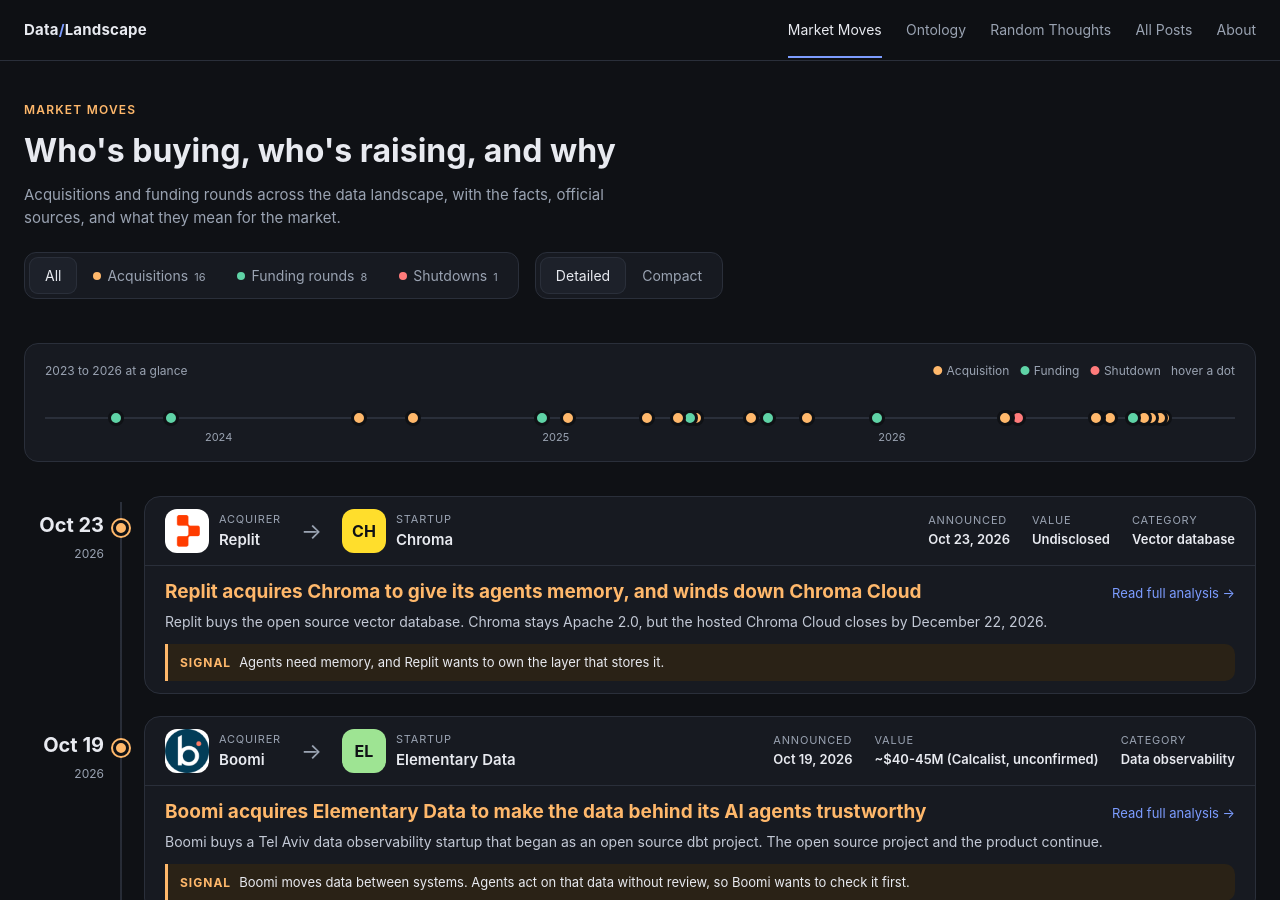
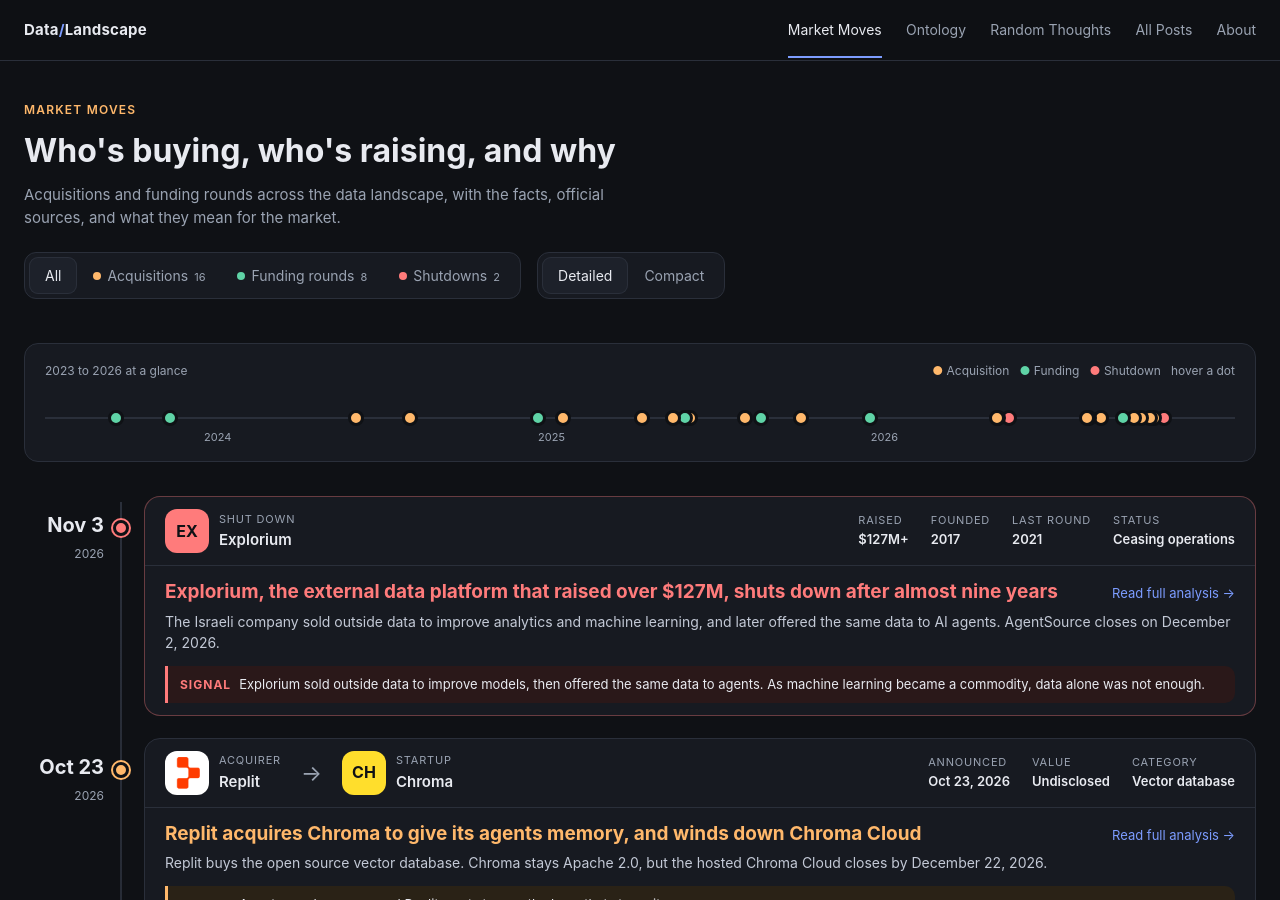
Before and after one commit to itayb-dt/data_landscape, a Jekyll site: the page built from index.html, in a window 1280 px wide and 900 px high. Built offline with Jekyll 4.4.1, drawn with Linux system fonts in a browser that asks for light colours.

Commit message:
Add Explorium shutdown article and Market Moves card
Article on Explorium ceasing operations: the original external data platform,
why the agent repositioning kept the same data core, funding history from the
2019 Series A to the 2021 $75M Series C, and the founders' stated reasons. Add
the shutdown card with a signal to events.yml.

Co-Authored-By: Claude Sonnet 5.5 <noreply@anthropic.com>

```diff
--- a/_data/events.yml
+++ b/_data/events.yml
@@ -10,6 +10,23 @@
 #            post    (URL of our analysis; marks the event as analysed and adds a card
 #                     to the detailed view. A card also needs the card fields below.)
 # `when` is the label shown on the timeline; `date` positions the dot in the overview strip.
+- type: shut
+  date: 2026-11-03
+  when: "Nov 3"
+  company: Explorium
+  abbr: EX
+  color: "#ff7b7b"
+  stage: Ceasing operations
+  headline: Explorium, the external data platform that raised over $127M, shuts down after almost nine years
+  tldr: The Israeli company sold outside data to improve analytics and machine learning, and later offered the same data to AI agents. AgentSource closes on December 2, 2026.
+  nums:
+    - {label: Raised, value: "$127M+"}
+    - {label: Founded, value: "2017"}
+    - {label: Last round, value: "2021"}
+  signal: Explorium sold outside data to improve models, then offered the same data to agents. As machine learning became a commodity, data alone was not enough.
+  area: External data for analytics and AI
+  post: /blog_posts/shutdown/026_SHUTDOWN_explorium_external_data.html
+
 - type: shut
   date: 2026-05-18
   when: "May 18"
--- /dev/null
+++ b/blog_posts/shutdown/026_SHUTDOWN_explorium_external_data.md
@@ -0,0 +1,51 @@
+---
+title: "Explorium, the external data platform that raised over $127M, shuts down after almost nine years"
+published: 2026-11-04
+---
+On November 3, 2026, Explorium's founders [announced](https://www.explorium.ai/blog/news-and-updates/farewell-from-explorium-with-gratitude/) that the company is "ceasing operations". The Israeli startup raised more than $127M, [CTech reports](https://www.calcalistech.com/ctechnews/article/skvs9uupme). Its last product, AgentSource, [will be discontinued on December 2, 2026](https://www.explorium.ai/blog/news-and-updates/important-notice-agentsource-will-be-discontinued-on-december-2-2026/).
+
+## The Problem: The data you need to improve a model is outside your company
+
+A company's own data only tells part of the story. A lender predicting defaults knows its customers' payments, but not how their businesses are doing. A retailer forecasting demand knows its sales, but not the weather, local events or what competitors charge. Most of the signals that would make a model better sit outside the company, scattered across vendors, in different formats, with no common keys.
+
+A data scientist's day shows the cost. Finding a candidate source, getting access, matching its records to your customers, and testing whether it helps is weeks of work, and most sources turn out to add nothing.
+
+## The Solution: One platform to find, match and test outside data
+
+Explorium, founded in 2017 by Omer Har, Or Tamir and Maor Shlomo, sold ["the External Data Platform to improve Analytics and Machine Learning"](https://www.insightpartners.com/ideas/explorium-closes-75m-series-c-amid-soaring-demand-for-external-data/). It connected organizations to thousands of external data sources and signals, matched them to the customer's records, and automatically picked the ones that improved the model. Early uses were lead scoring, default risk, fraud and demand forecasting. Customers in 2021 included PepsiCo, Melio, BlueVine and GlassesUSA.
+
+### Where AI comes in
+
+In early 2025 it launched AgentSource, which it called the first B2B data platform for go-to-market agents, then a B2B data enrichment MCP that grew into Vibe Prospecting, with more than 350,000 registered users. The farewell post calls this a pivot toward generative AI.
+
+I do not see it as one. The core is the same: company and people data, plus signals about them, matched to a customer's records. Its homepage describes 150M+ companies, 800M+ people and 4000+ data signals. What changed is who asks for the data. Before it was a data scientist feeding a model. Now it is an agent calling an API or an MCP server. The data business stayed, and the AI label changed.
+
+### Funding history
+
+- Seed - before Sep 2019 - $3.6M - [Globes](https://en.globes.co.il/en/article-data-science-platform-co-explorium-raises-19m-1001300374)
+- Series A - Sep 2019 - $15.5M, led by Zeev Ventures - [Calcalist](https://calcalistech.com/ctech/articles/0,7340,L-3770158,00.html)
+- Series B - Jul 2020 - $31M - [SiliconANGLE](https://siliconangle.com/2020/07/28/data-discovery-startup-explorium-raises-31m-series-b-funding/)
+- Series C - May 2021 - $75M, led by Insight Partners - [Insight Partners](https://www.insightpartners.com/ideas/explorium-closes-75m-series-c-amid-soaring-demand-for-external-data/)
+
+I found no round after 2021. The company had about 130 employees in 2021, and I found no later figure.
+
+## Understanding the Shutdown
+
+The founders give their own reasons. They say the company entered "a period of change and rebuilding" when "machine learning became commoditized and the market shifted". They also cite "a market undergoing real turmoil" and say the company "kept growing this past year", but "it all just wasn't enough". CTech paraphrases it as being unable to turn that momentum into a sustainable business.
+
+Reading the facts, the original product depended on data scientists wanting help finding outside data for their models. That need shrinks when models are cheaper and easier to build. The repositioning for agents kept the data and changed the customer, and the market for that is crowded with data vendors.
+
+For customers: AgentSource stays up until December 2, 2026. Unused credits are refunded within 30 days, data can be exported until December 2, and all account data is deleted by December 31. I found nothing on the employees, or on what happens to the technology and the data assets.
+
+## Relevant Products and Companies
+
+- [ZoomInfo](https://www.zoominfo.com/) and [Apollo.io](https://www.apollo.io/): established B2B contact and company data providers, the market AgentSource moved into.
+- [Clearbit](https://clearbit.com/): data enrichment, bought by HubSpot.
+
+## My Take
+
+Explorium is an Israeli company, another data startup from here that raised a lot and did not make it. It is sad.
+
+I also find the founder story telling. Maor Shlomo, a co-founder, left Explorium a few years ago to build Base44, which Wix [bought for $80M](https://www.calcalistech.com/ctechnews/article/skvs9uupme) according to CTech. One company sold data to people who build with AI. The other was the thing built with AI, and it was sold.
+
+The founders say machine learning became a commodity. When the technology is cheap, value moves to whoever owns the product the customer touches, not to the supplier of the ingredients. Data alone, even with an agent label on it, was not enough.
```
